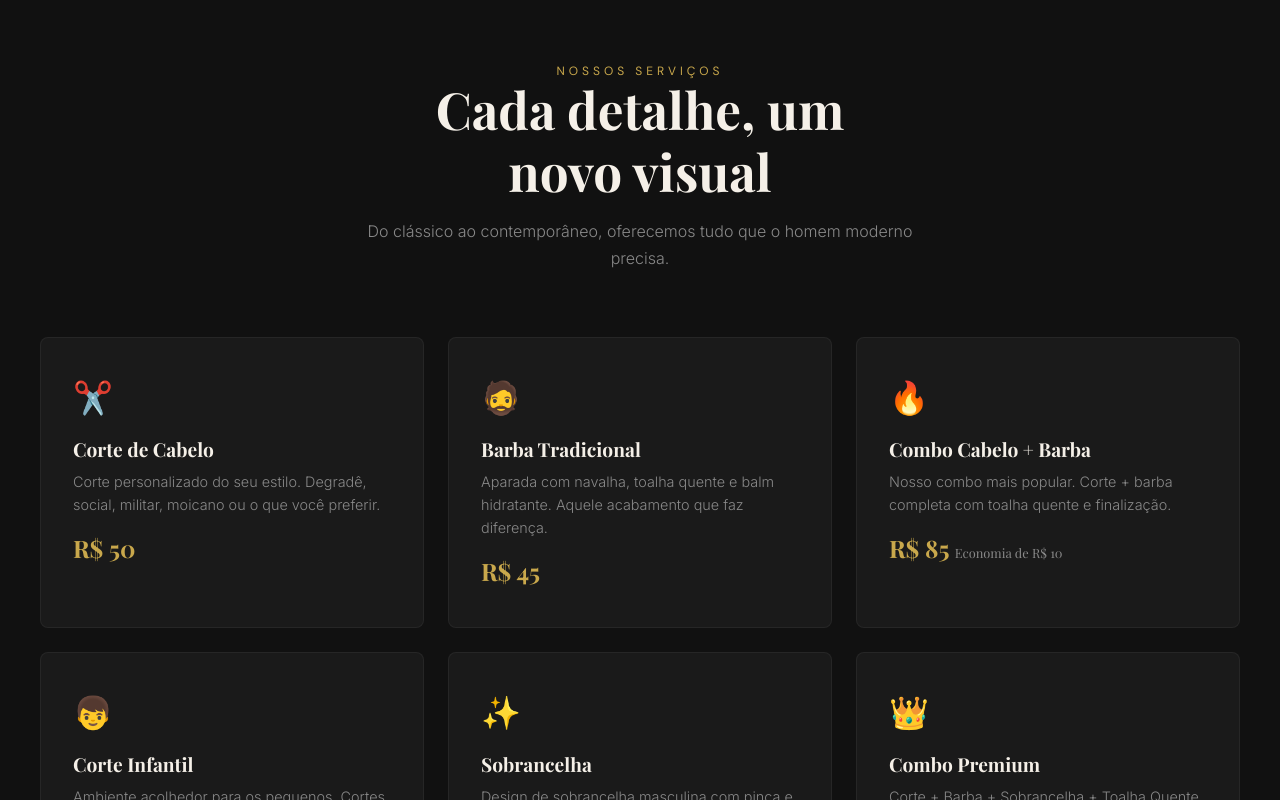
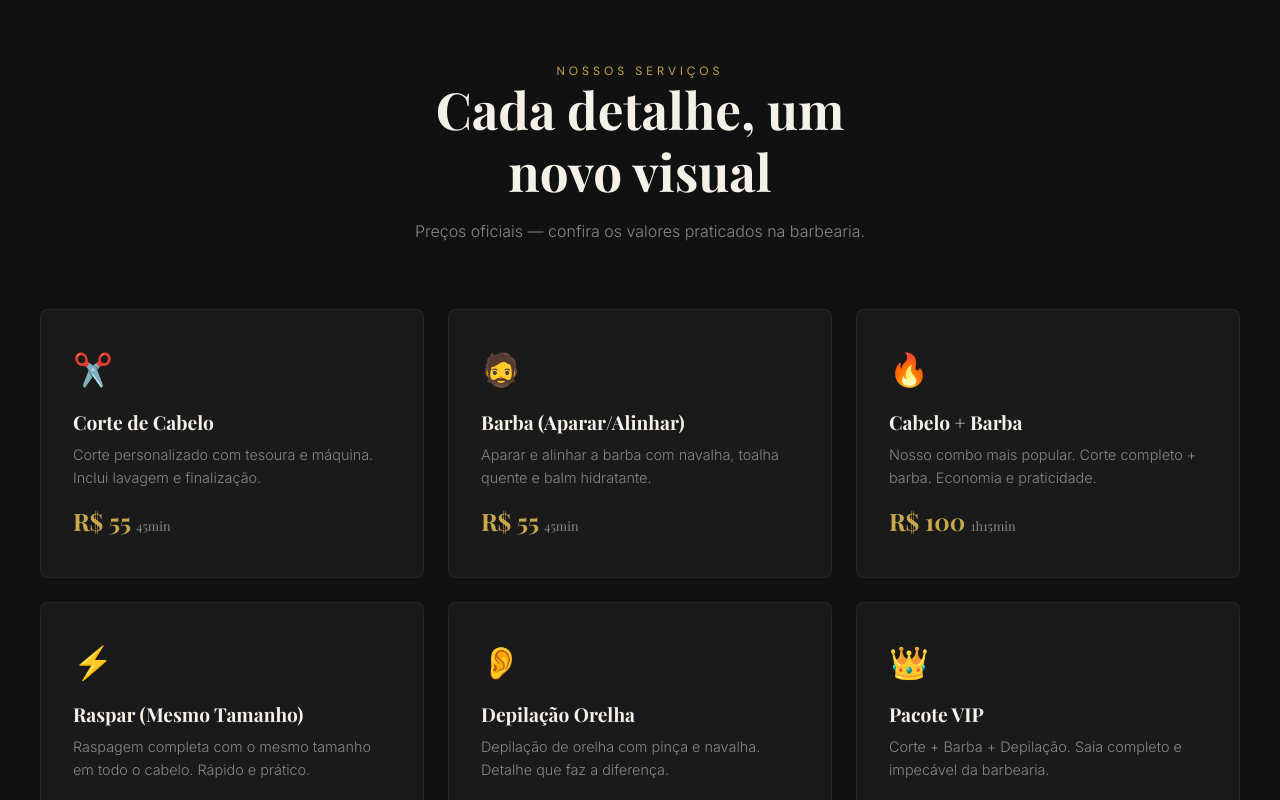
Before and after one commit to Antonio1986-2025/barbearia-cg-barbershop, a website: page index.html in a window 1280 px wide. Shown: the part 2000-2800 px from the top of the page. Drawn offline with nearby package versions, Linux system fonts and the light colour scheme; a web font is replaced by a local one.

Commit message:
Dados reais do Trinks: servicos corrigidos (Corte R5, Barba R5, Combo R00, Raspar R0, Depilacao Orelha R5, Pacote VIP R25) + fotos reais da galeria + modal atualizado

```diff
--- a/index.html
+++ b/index.html
@@ -849,7 +849,7 @@
       <div class="hero-badge">Desde 2012 — Campo Grande, MS</div>
       <span class="hero-badge-sub">"Trabalho honesto e sem glamour"</span>
       <h1>Estilo que <em>fala</em> por você</h1>
-      <p>Barbearia tradicional desde 2012. Cortes precisos, barba impecável e aquele atendimento que faz você voltar sempre — sem frescura, com qualidade.</p>
+      <p>Barbearia tradicional desde 2012. Corte (R$55), Barba (R$55), Combo (R$100), Raspar (R$30), Depilação Orelha (R$25) — sem frescura, com qualidade.</p>
       <div class="hero-actions">
         <a href="#" onclick="openBookingModal();return false;" class="btn btn-primary">📋 Agendar Agora</a>
         <a href="#servicos" class="btn btn-outline">Ver Serviços</a>
@@ -906,44 +906,44 @@
       <div class="services-header reveal">
         <span class="section-tag">Nossos serviços</span>
         <h2 class="section-title">Cada detalhe, um<br>novo visual</h2>
-        <p class="section-desc" style="margin:0 auto;">Do clássico ao contemporâneo, oferecemos tudo que o homem moderno precisa.</p>
+        <p class="section-desc" style="margin:0 auto;">Preços oficiais — confira os valores praticados na barbearia.</p>
       </div>
       <div class="services-grid">
         <div class="service-card reveal">
           <div class="service-icon">✂️</div>
           <h3>Corte de Cabelo</h3>
-          <p>Corte personalizado do seu estilo. Degradê, social, militar, moicano ou o que você preferir.</p>
-          <div class="service-price">R$ 50</div>
+          <p>Corte personalizado com tesoura e máquina. Inclui lavagem e finalização.</p>
+          <div class="service-price">R$ 55 <small>45min</small></div>
         </div>
         <div class="service-card reveal">
           <div class="service-icon">🧔</div>
-          <h3>Barba Tradicional</h3>
-          <p>Aparada com navalha, toalha quente e balm hidratante. Aquele acabamento que faz diferença.</p>
-          <div class="service-price">R$ 45</div>
+          <h3>Barba (Aparar/Alinhar)</h3>
+          <p>Aparar e alinhar a barba com navalha, toalha quente e balm hidratante.</p>
+          <div class="service-price">R$ 55 <small>45min</small></div>
         </div>
         <div class="service-card reveal">
           <div class="service-icon">🔥</div>
-          <h3>Combo Cabelo + Barba</h3>
-          <p>Nosso combo mais popular. Corte + barba completa com toalha quente e finalização.</p>
-          <div class="service-price">R$ 85 <small>Economia de R$ 10</small></div>
+          <h3>Cabelo + Barba</h3>
+          <p>Nosso combo mais popular. Corte completo + barba. Economia e praticidade.</p>
+          <div class="service-price">R$ 100 <small>1h15min</small></div>
         </div>
         <div class="service-card reveal">
-          <div class="service-icon">👦</div>
-          <h3>Corte Infantil</h3>
-          <p>Ambiente acolhedor para os pequenos. Cortes modernos e atendimento paciente.</p>
-          <div class="service-price">R$ 40</div>
+          <div class="service-icon">⚡</div>
+          <h3>Raspar (Mesmo Tamanho)</h3>
+          <p>Raspagem completa com o mesmo tamanho em todo o cabelo. Rápido e prático.</p>
+          <div class="service-price">R$ 30 <small>15min</small></div>
         </div>
         <div class="service-card reveal">
-          <div class="service-icon">✨</div>
-          <h3>Sobrancelha</h3>
-          <p>Design de sobrancelha masculina com pinça e navalha. Resultado natural e clean.</p>
-          <div class="service-price">R$ 20</div>
+          <div class="service-icon">👂</div>
+          <h3>Depilação Orelha</h3>
+          <p>Depilação de orelha com pinça e navalha. Detalhe que faz a diferença.</p>
+          <div class="service-price">R$ 25 <small>15min</small></div>
         </div>
         <div class="service-card reveal">
           <div class="service-icon">👑</div>
-          <h3>Combo Premium</h3>
-          <p>Corte + Barba + Sobrancelha + Toalha Quente + Hidratação. O pacote completo.</p>
-          <div class="service-price">R$ 110 <small>Economia de R$ 30</small></div>
+          <h3>Pacote VIP</h3>
+          <p>Corte + Barba + Depilação. Saia completo e impecável da barbearia.</p>
+          <div class="service-price">R$ 125 <small>1h30min</small></div>
         </div>
       </div>
     </div>
@@ -958,14 +958,30 @@
         <p class="section-desc">Antes e depois dos nossos clientes. Resultados que falam por si.</p>
       </div>
       <div class="gallery-grid">
-        <div class="gallery-item reveal">💇‍♂️<span>Corte degradê social</span></div>
-        <div class="gallery-item reveal">🧔<span>Barba desenhada</span></div>
-        <div class="gallery-item reveal">✂️<span>Corte militar</span></div>
-        <div class="gallery-item reveal">🔥<span>Transformação completa</span></div>
-        <div class="gallery-item reveal">💈<span>Barba cheia modelada</span></div>
-        <div class="gallery-item reveal">👑<span>Combo Premium</span></div>
-        <div class="gallery-item reveal">✨<span>Degradê + barba</span></div>
-        <div class="gallery-item reveal">⭐<span>Corte infantil</span></div>
+        <div class="gallery-item reveal">
+          <img src="https://d39p7gjvbgwtet.cloudfront.net/Estabelecimentos/67215/790x550/p_foto_000503692.jpg" alt="Foto da barbearia" loading="lazy" style="width:100%;height:100%;object-fit:cover;border-radius:8px;">
+        </div>
+        <div class="gallery-item reveal">
+          <img src="https://d39p7gjvbgwtet.cloudfront.net/Estabelecimentos/67215/790x550/p_foto_000503691.jpg" alt="Foto da barbearia" loading="lazy" style="width:100%;height:100%;object-fit:cover;border-radius:8px;">
+        </div>
+        <div class="gallery-item reveal">
+          <img src="https://d39p7gjvbgwtet.cloudfront.net/Estabelecimentos/67215/790x550/p_foto_000328406.jpg" alt="Foto da barbearia" loading="lazy" style="width:100%;height:100%;object-fit:cover;border-radius:8px;">
+        </div>
+        <div class="gallery-item reveal">
+          <img src="https://d39p7gjvbgwtet.cloudfront.net/Estabelecimentos/67215/790x550/p_foto_000328404.jpg" alt="Foto da barbearia" loading="lazy" style="width:100%;height:100%;object-fit:cover;border-radius:8px;">
+        </div>
+        <div class="gallery-item reveal">
+          <img src="https://d39p7gjvbgwtet.cloudfront.net/Estabelecimentos/67215/790x550/p_foto_000503690.jpg" alt="Foto da barbearia" loading="lazy" style="width:100%;height:100%;object-fit:cover;border-radius:8px;">
+        </div>
+        <div class="gallery-item reveal">
+          <img src="https://d39p7gjvbgwtet.cloudfront.net/Estabelecimentos/67215/790x550/p_foto_000503689.jpg" alt="Foto da barbearia" loading="lazy" style="width:100%;height:100%;object-fit:cover;border-radius:8px;">
+        </div>
+        <div class="gallery-item reveal">
+          <img src="https://d39p7gjvbgwtet.cloudfront.net/Estabelecimentos/67215/790x550/p_foto_000328411.jpg" alt="Foto da barbearia" loading="lazy" style="width:100%;height:100%;object-fit:cover;border-radius:8px;">
+        </div>
+        <div class="gallery-item reveal">
+          <img src="https://d39p7gjvbgwtet.cloudfront.net/Estabelecimentos/67215/790x550/p_foto_000328408.jpg" alt="Foto da barbearia" loading="lazy" style="width:100%;height:100%;object-fit:cover;border-radius:8px;">
+        </div>
       </div>
     </div>
   </section>
@@ -1084,29 +1100,29 @@
         <h2>📋 Escolha o serviço</h2>
         <p class="sub">Selecione o que você precisa</p>
         <div class="service-select" id="serviceList">
-          <div class="service-option" data-service="Corte de Cabelo" data-price="R$ 50" onclick="selectService(this)">
-            <span class="name">✂️ Corte de Cabelo</span>
-            <span class="price">R$ 50</span>
+          <div class="service-option" data-service="Corte de Cabelo" data-price="R$ 55" onclick="selectService(this)">
+            <span class="name">✂️ Corte de Cabelo — 45min</span>
+            <span class="price">R$ 55</span>
           </div>
-          <div class="service-option" data-service="Barba Tradicional" data-price="R$ 45" onclick="selectService(this)">
-            <span class="name">🧔 Barba Tradicional</span>
-            <span class="price">R$ 45</span>
+          <div class="service-option" data-service="Barba (Aparar/Alinhar)" data-price="R$ 55" onclick="selectService(this)">
+            <span class="name">🧔 Barba (Aparar/Alinhar) — 45min</span>
+            <span class="price">R$ 55</span>
           </div>
-          <div class="service-option" data-service="Combo Cabelo + Barba" data-price="R$ 85" onclick="selectService(this)">
-            <span class="name">🔥 Combo Cabelo + Barba</span>
-            <span class="price">R$ 85</span>
+          <div class="service-option" data-service="Cabelo + Barba" data-price="R$ 100" onclick="selectService(this)">
+            <span class="name">🔥 Cabelo + Barba — 1h15min</span>
+            <span class="price">R$ 100</span>
           </div>
-          <div class="service-option" data-service="Corte Infantil" data-price="R$ 40" onclick="selectService(this)">
-            <span class="name">👦 Corte Infantil</span>
-            <span class="price">R$ 40</span>
+          <div class="service-option" data-service="Raspar (Mesmo Tamanho)" data-price="R$ 30" onclick="selectService(this)">
+            <span class="name">⚡ Raspar (Mesmo Tamanho) — 15min</span>
+            <span class="price">R$ 30</span>
           </div>
-          <div class="service-option" data-service="Sobrancelha" data-price="R$ 20" onclick="selectService(this)">
-            <span class="name">✨ Sobrancelha</span>
-            <span class="price">R$ 20</span>
+          <div class="service-option" data-service="Depilação Orelha" data-price="R$ 25" onclick="selectService(this)">
+            <span class="name">👂 Depilação Orelha — 15min</span>
+            <span class="price">R$ 25</span>
           </div>
-          <div class="service-option" data-service="Combo Premium" data-price="R$ 110" onclick="selectService(this)">
-            <span class="name">👑 Combo Premium</span>
-            <span class="price">R$ 110</span>
+          <div class="service-option" data-service="Pacote VIP (Corte + Barba + Depilação)" data-price="R$ 125" onclick="selectService(this)">
+            <span class="name">👑 Pacote VIP — 1h30min</span>
+            <span class="price">R$ 125</span>
           </div>
         </div>
         <button class="modal-btn primary" id="step1Btn" onclick="goToStep2()" disabled>Continuar →</button>
```
